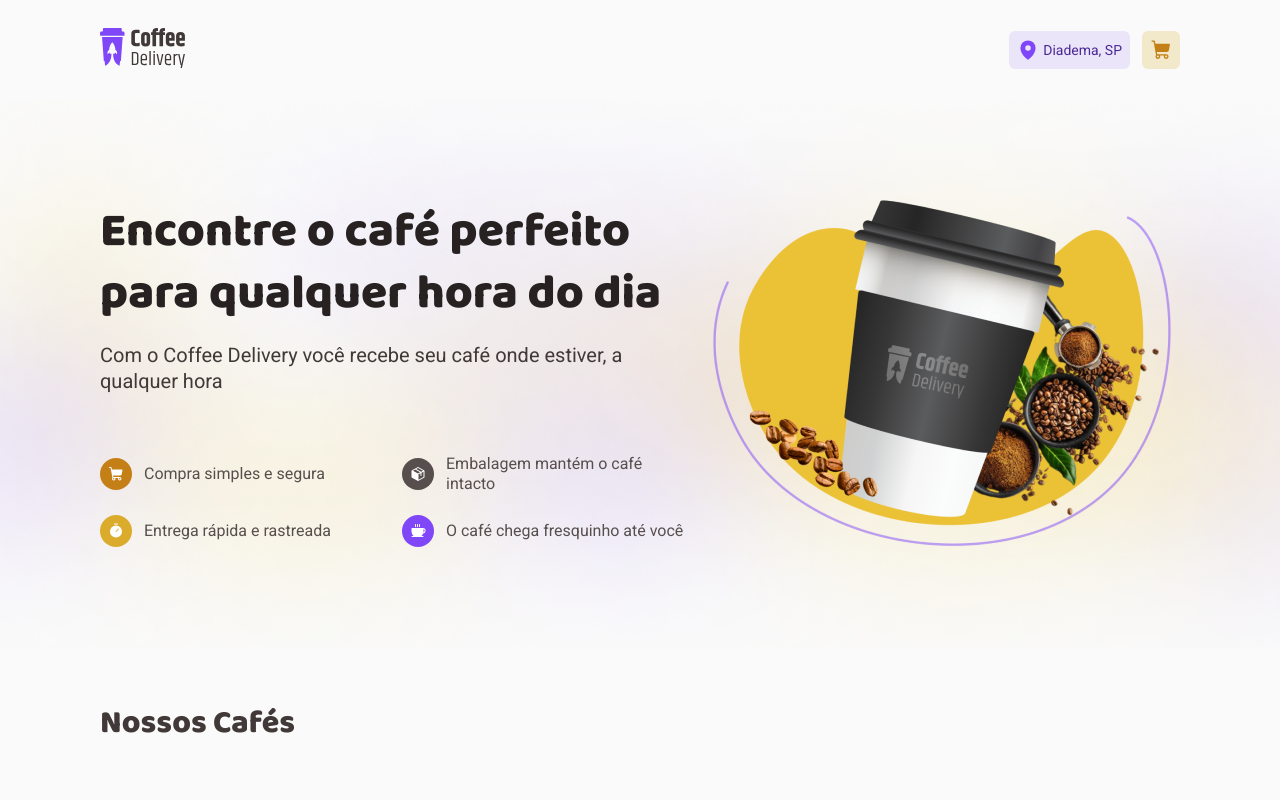
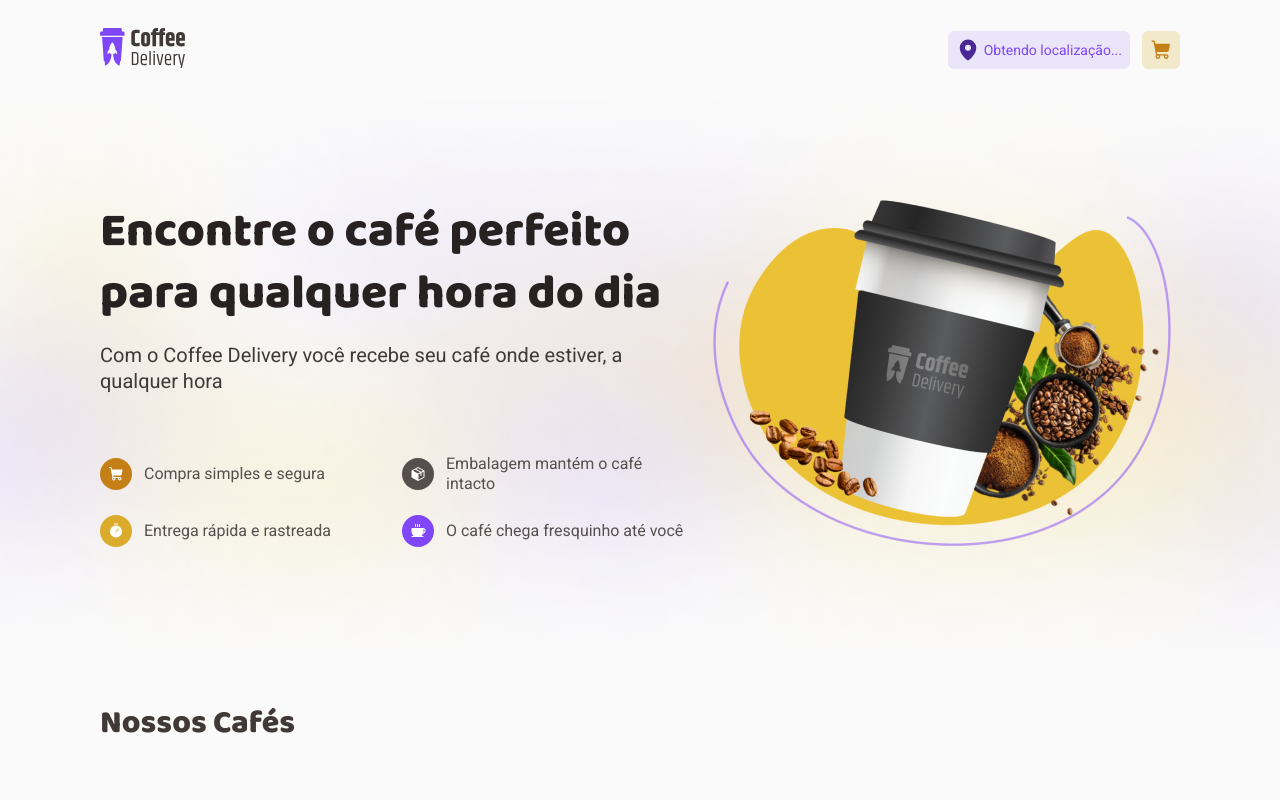
Before and after one commit to vctrhugoop/coffee-delivery, a React (Vite) app: page / in a window 1280 px wide. Shown: the top 800 px of the page. Built offline with nearby package versions, Linux system fonts and the light colour scheme; no server answers.

Commit message:
🐳 chore: change noems components style

```diff
--- a/src/components/Header/index.tsx
+++ b/src/components/Header/index.tsx
@@ -1,9 +1,9 @@
-import { MapPin } from '@phosphor-icons/react';
 import { NavLink } from 'react-router-dom';
 
 import Logo from '../../assets/Logo.svg';
 import { CartButton } from './components/CartButton';
-import { HeaderContainer, HeaderContent, SideMenuContainer } from './styles';
+import { LocaleMap } from './components/Locale';
+import { AsideContainer, HeaderContainer, HeaderContent } from './styles';
 
 export function Header() {
   return (
@@ -12,13 +12,10 @@ export function Header() {
         <NavLink to='/'>
           <img src={Logo} />
         </NavLink>
-        <SideMenuContainer>
-          <span>
-            <MapPin size={22} weight='fill' />
-            Diadema, SP
-          </span>
+        <AsideContainer>
+          <LocaleMap />
           <CartButton />
-        </SideMenuContainer>
+        </AsideContainer>
       </HeaderContent>
     </HeaderContainer>
   );
--- a/src/components/Header/styles.ts
+++ b/src/components/Header/styles.ts
@@ -24,25 +24,8 @@ export const HeaderContent = styled.div`
   padding: 0 2rem;
 `;
 
-export const SideMenuContainer = styled.div`
+export const AsideContainer = styled.div`
   display: flex;
   align-items: center;
   gap: 1.2rem;
-
-  span {
-    display: flex;
-    align-items: center;
-    gap: 0.4rem;
-    padding: 0.8rem;
-
-    background-color: ${({ theme }) => theme.colors['purple-200']};
-    border-radius: 6px;
-
-    font-size: 1.4rem;
-    color: ${({ theme }) => theme.colors['purple-700']};
-
-    svg {
-      color: ${({ theme }) => theme.colors['purple-500']};
-    }
-  }
 `;
```
